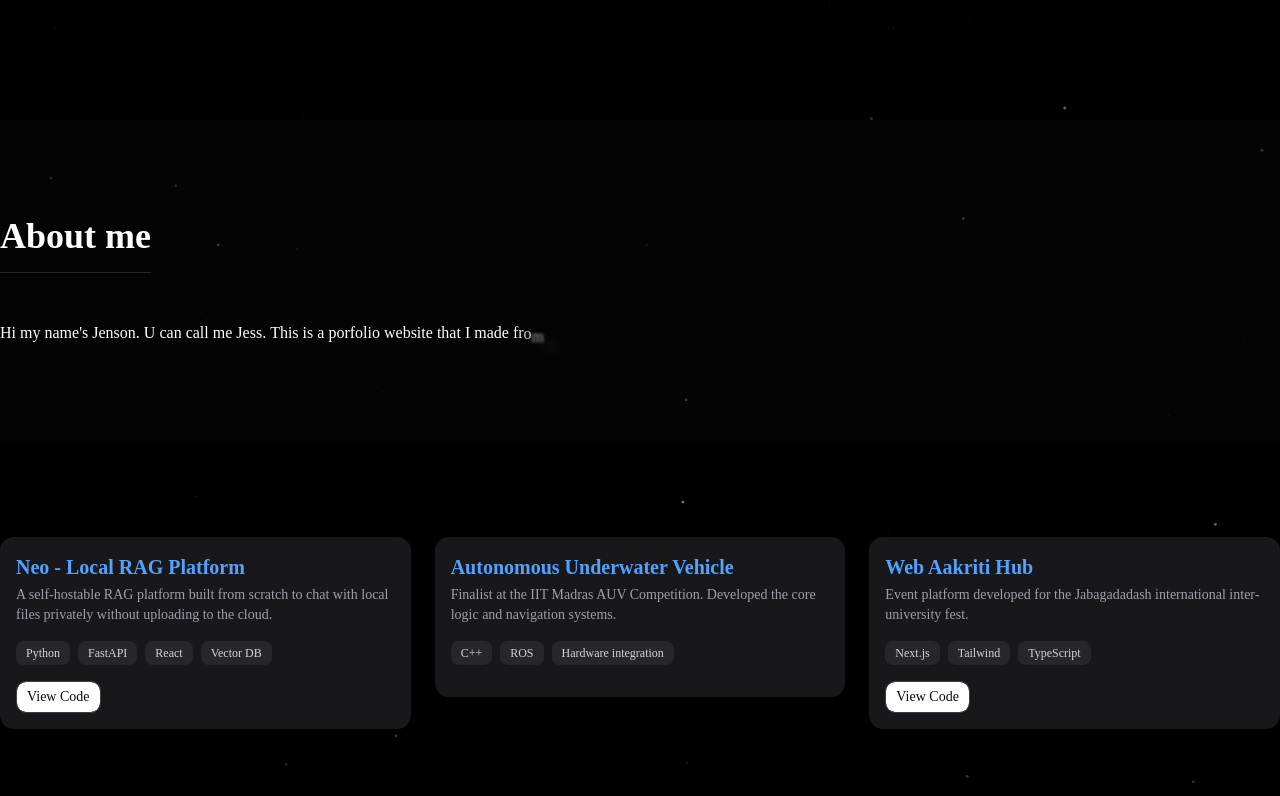
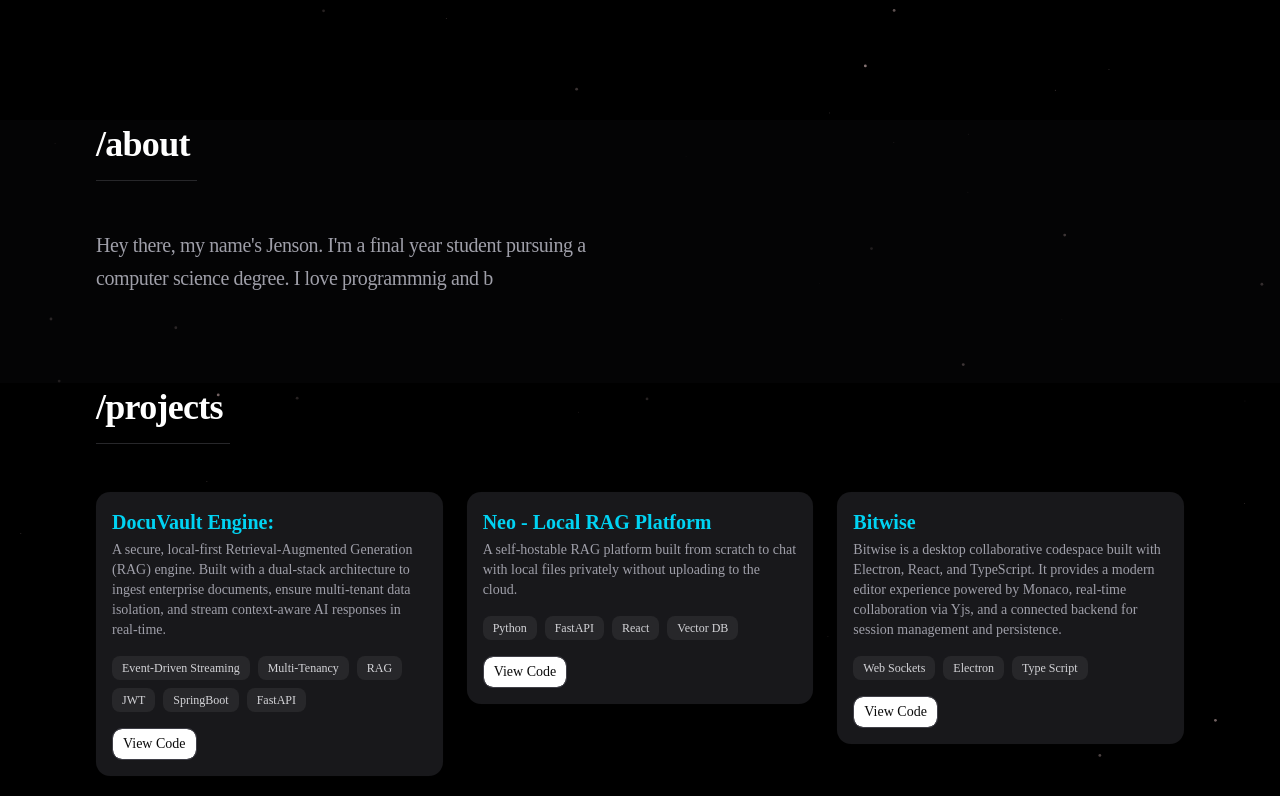
Before and after one commit to JensonCode007/Portfolio, a Next.js app: page / in a window 1280 px wide. Shown: the part 680-1476 px from the top of the page. Built offline with nearby package versions, Linux system fonts and the light colour scheme.

Commit message:
fixed some bugs and alignment

```diff
--- a/src/app/layout.tsx
+++ b/src/app/layout.tsx
@@ -13,7 +13,7 @@ const geistMono = Geist_Mono({
 });
 
 export const metadata: Metadata = {
-  title: "Create Next App",
+  title: "jenson",
   description: "Generated by create next app",
 };
 
--- a/src/app/page.tsx
+++ b/src/app/page.tsx
@@ -6,27 +6,13 @@ import { TextAnimate } from "@/components/ui/text-animate"
 import Navbar from "@/components/ui/Navbar";
 import { TypingAnimation } from "@/components/ui/typing-animation";
 import { motion } from "framer-motion"
+import projectData from "@/data/projects.json"
+
+
+
+
 export default function Home() {
-  const myProjects = [
-   {
-      title: "Neo - Local RAG Platform",
-      description: "A self-hostable RAG platform built from scratch to chat with local files privately without uploading to the cloud.",
-      tags: ["Python", "FastAPI", "React", "Vector DB"],
-      githubUrl: "https://github.com/yourusername/neo"
-    },
-    {
-      title: "Autonomous Underwater Vehicle",
-      description: "Finalist at the IIT Madras AUV Competition. Developed the core logic and navigation systems.",
-      tags: ["C++", "ROS", "Hardware integration"],
 
-    },
-    {
-      title: "Web Aakriti Hub",
-      description: "Event platform developed for the Jabagadadash international inter-university fest.",
-      tags: ["Next.js", "Tailwind", "TypeScript"],
-      githubUrl: "https://github.com/yourusername/webaakriti"
-    }
-  ];
   return (
     <main className="min-h-screen bg-black text-white relative overflow-hidden">
       <Navbar/>
@@ -58,8 +44,10 @@ export default function Home() {
 
               <TypingAnimation
                 blinkCursor={true}
-                pauseDelay={50000}
+                pauseDelay={2000}
                 loop
+                typeSpeed={140}
+                deleteSpeed={200}
                 className="text-zinc-400 text-lg md:text-xl max-w-lg leading-relaxed"
               >
                 A Software Engineer building high-performance backends, AI architectures, and interactive web experiences.
@@ -69,18 +57,14 @@ export default function Home() {
 
             <div className="flex items-center justify-center">
 
-              <motion.div
-                animate={{ y: [-14, 14, -14] }}
-                transition={{ repeat: Infinity, duration: 10, ease: "easeInOut" }}
-                className="relative w-full max-w-md aspect-square"
-              >
+
 
                 <img
                   src="/ascii_output_my_image.png"
                   alt="3D floating element"
-                  className="w-full h-full object-contain drop-shadow-2xl"
+                  className="w-100 h-100 object-contain drop-shadow-2xl "
                 />
-              </motion.div>
+
             </div>
 
           </div>
@@ -89,20 +73,47 @@ export default function Home() {
       </section>
 
 
-      <section id="about" className="relative z-10 py-24 bg-zinc-950/50">
-        <div>
-          <h2 className="text-4xl font-bold mb-12 text-white border-b border-zinc-800 pb-4 inline-block">
-            About me
-          </h2>
-          <TextAnimate animation="blurInUp" by="character" delay={1} duration={5} >
-            Hi my name's Jenson. U can call me Jess. This is a porfolio website that I made from scratch
-          </TextAnimate>
+      <section id="about" className="relative z-10 py-1 bg-zinc-950/50">
+        <div className="max-w-6xl mx-auto px-8 w-full">
+          <TypingAnimation
+                blinkCursor={true}
+                pauseDelay={2000}
+                loop
+                startOnView
+                className="text-4xl font-bold mb-12 text-white border-b border-zinc-800 pb-4 inline-block "
+          >
+            /about
+          </TypingAnimation>
+          <div className="min-h-[150px]">
+            <TypingAnimation
+              blinkCursor={true}
+              pauseDelay={2000}
+              typeSpeed={50}
+              deleteSpeed={2}
+              loop
+              className="text-zinc-400 text-lg md:text-xl max-w-lg leading-relaxed"
+          >
+            Hey there, my name's Jenson. I'm a final year student pursuing a computer science degree. I love programmnig and build cool projects. I also love reasearch and reading.
+          </TypingAnimation>
+
+          </div>
+
         </div>
       </section>
 
-      <section id="projects" className="relative z-10 py-24">
+      <section id="projects" className="relative z-10 py-1 mx-10">
+        <div className="max-w-6xl mx-auto px-8 w-full">
+          <TypingAnimation
+                blinkCursor={true}
+                pauseDelay={2000}
+                loop
+                startOnView
+                className="text-4xl font-bold mb-12 text-white border-b border-zinc-800 pb-4 inline-block "
+        >
+          /projects
+        </TypingAnimation>
         <div className="grid grid-cols-1 md:grid-cols-2 lg:grid-cols-3 gap-6">
-          {myProjects.map((project, index)=>(
+          {projectData.map((project, index)=>(
             <ProjectCard
               key={index}
               title={project.title}
@@ -114,6 +125,9 @@ export default function Home() {
           ))}
 
         </div>
+
+        </div>
+
 
       </section>
       <footer className="relative z-10 py-8 border-t border-zinc-900 text-center text-zinc-500 text-sm">
--- a/src/components/ui/ProjectCard.tsx
+++ b/src/components/ui/ProjectCard.tsx
@@ -25,7 +25,7 @@ export default function ProjectCard({title, description, tags, githubUrl, index}
         >
         <Card className="w-full bg-zinc-900 border-zinc-800 title-white">
             <CardHeader>
-                <CardTitle className="text-xl font-bold text-blue-400">{title}</CardTitle>
+                <CardTitle className="text-xl font-bold text-cyan-400">{title}</CardTitle>
                 <CardDescription className="text-zinc-400">{description}</CardDescription>
             </CardHeader>
             <CardContent>
--- /dev/null
+++ b/src/data/projects.json
@@ -0,0 +1,32 @@
+[
+    {
+      "title": "DocuVault Engine:",
+      "description": "A secure, local-first Retrieval-Augmented Generation (RAG) engine. Built with a dual-stack architecture to ingest enterprise documents, ensure multi-tenant data isolation, and stream context-aware AI responses in real-time.",
+      "tags": ["Event-Driven Streaming", "Multi-Tenancy", "RAG","JWT", "SpringBoot", "FastAPI"],
+      "githubUrl": "https://github.com/JensonCode007/TheDocumentVault"
+
+    },
+    {
+      "title": "Neo - Local RAG Platform",
+      "description": "A self-hostable RAG platform built from scratch to chat with local files privately without uploading to the cloud.",
+      "tags": ["Python", "FastAPI", "React", "Vector DB"],
+      "githubUrl": "https://github.com/JensonCode007/neo/tree/main"
+    },
+    {
+      "title": "Bitwise",
+      "description": "Bitwise is a desktop collaborative codespace built with Electron, React, and TypeScript. It provides a modern editor experience powered by Monaco, real-time collaboration via Yjs, and a connected backend for session management and persistence.",
+      "tags": ["Web Sockets", "Electron", "Type Script"],
+      "githubUrl": "https://github.com/JensonCode007/neo/tree/main"
+    },
+    {
+      "title": "Autonomous Underwater Vehicle",
+      "description": "Finalist at the IIT Madras AUV Competition. Developed the core logic and navigation systems.",
+      "tags": ["C++", "ROS", "Hardware integration"]
+
+    },
+    {
+      "title": "Custom TrOCR Pipeline for Historical Malayalam Manuscripts",
+      "description": "An end-to-end Machine Learning OCR pipeline utilizing CRAFT localization, custom Vertical Projection Profiling, and a fine-tuned Vision-Encoder-Decoder Transformer to digitize highly degraded 19th-century texts.",
+      "tags": ["PyTorch", "Hugging Face", "Transformers", "OpenCV", "Computer Vision", "Python"]
+    }
+]
```
Also changed, not shown: public/ascii_output_my_image.png.
